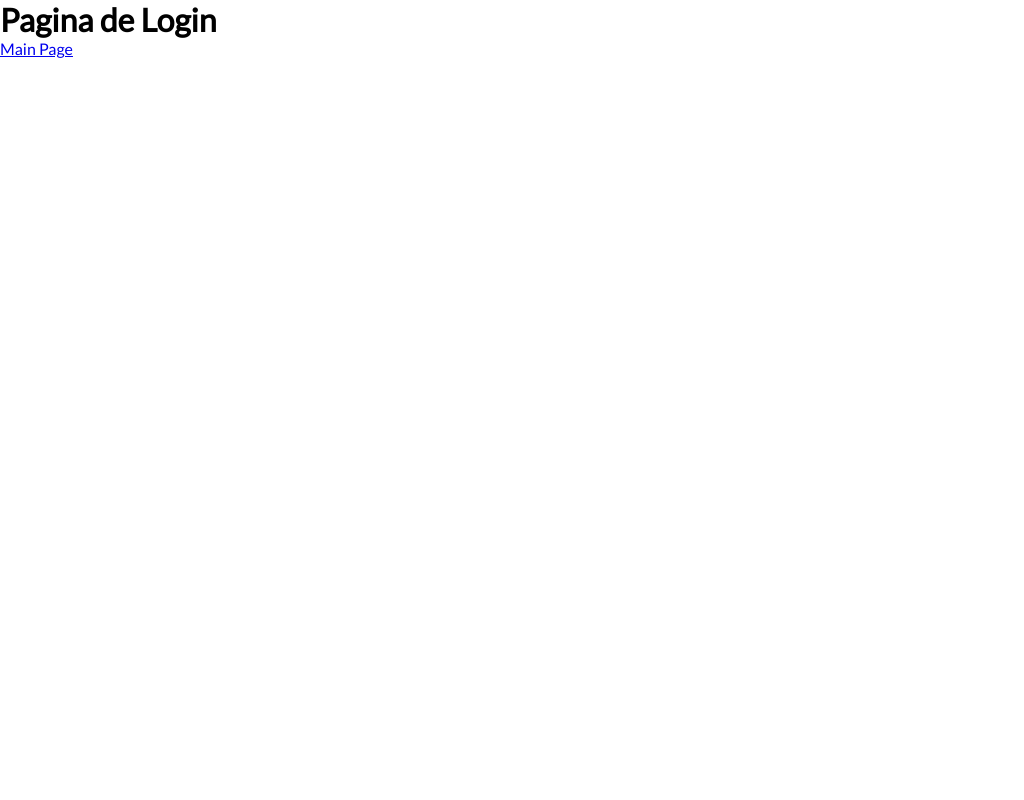
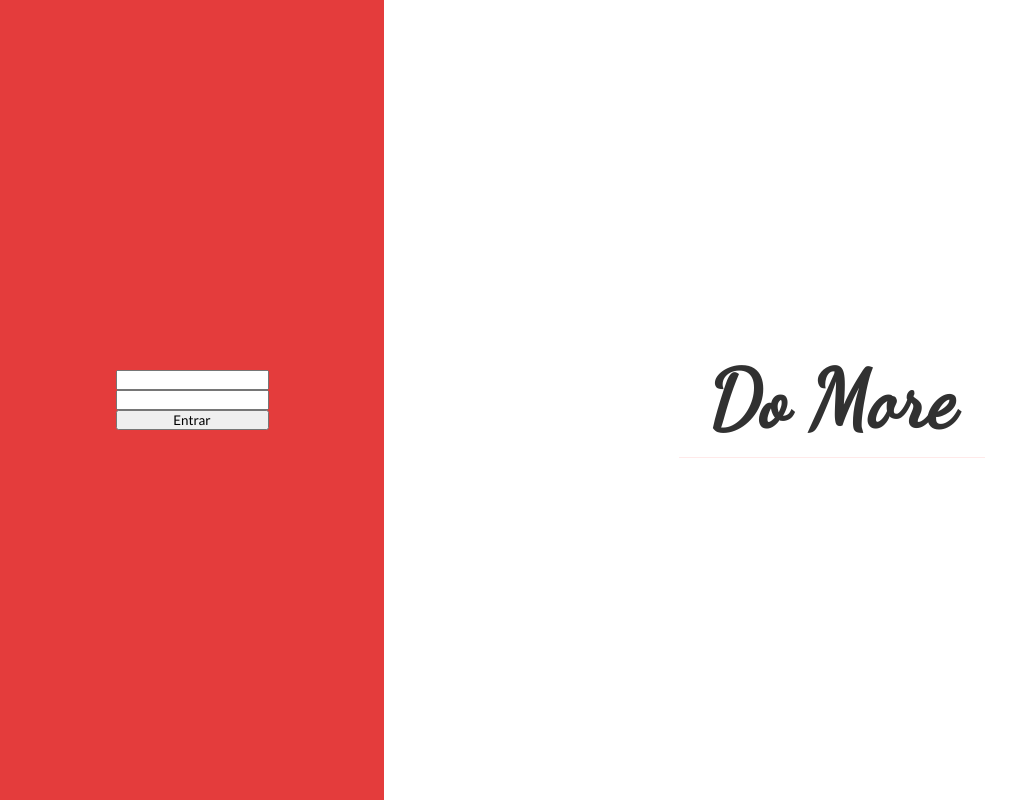
Before and after one commit to dcmunhoz/do-more-todo-app, a React (Create React App) app in the folder client/web/: page / in a window 1280 px wide. Shown: the whole page, without its empty margins (0-1024 px from the left). Built offline with nearby package versions, Linux system fonts and the light colour scheme.

Commit message:
Start login page design

```diff
--- a/client/web/src/App.js
+++ b/client/web/src/App.js
@@ -2,18 +2,20 @@ import React from 'react';
 import { BrowserRouter, Switch, Route } from 'react-router-dom';
 
 
-import Login from './pages/Login';
-import Main from './pages/Main';
+import Login from './Pages/Login/';
+import Main from './Pages/Main/';
 
 import './style.css';
 
 export default function App() {
     return(
+        <div id="container">
             <BrowserRouter>
                 <Switch>
                     <Route path="/" exact={true} component={Login} />
                     <Route path="/main" component={Main} />
                 </Switch>
             </BrowserRouter>
+        </div>
     );
 }
--- /dev/null
+++ b/client/web/src/Components/Form/index.js
@@ -0,0 +1,13 @@
+import React from 'react';
+
+import './style.css';
+
+const Form = (props) => {
+    return(
+        <form action={props.action} className={props.className}>
+            {props.children}
+        </form>
+    )
+}
+
+export default Form;
--- /dev/null
+++ b/client/web/src/Components/Form/style.css
@@ -0,0 +1,6 @@
+form{
+    display: flex;
+    flex-direction: column;
+    box-sizing: border-box;
+    padding: 10px;
+}
--- a/client/web/src/pages/Login/index.js
+++ b/client/web/src/pages/Login/index.js
@@ -1,15 +1,28 @@
 import React from 'react';
 import { Link } from 'react-router-dom';
 
+import Form from './../../Components/Form';
 
+import './styles.css';
 
 export default function Login(){
 
     return (
-        <>
-            <h1>Pagina de Login</h1>
-            <Link to="/main"> Main Page </Link>
-        </>
+        <div class="login-container">
+            <div class="login-box">
+
+                <Form>
+                    <input type="text"/>
+                    <input type="text"/>
+
+                    <button>Entrar</button>
+                </Form>
+
+            </div>
+            <div class="welcome-box">
+                <span>Do More</span>
+            </div>
+        </div>
     )
 
 }
--- a/client/web/src/pages/Login/styles.css
+++ b/client/web/src/pages/Login/styles.css
@@ -0,0 +1,34 @@
+.login-container{
+    display: flex;
+    flex-grow: 1;
+    height: 100vh;
+    width: 100vw;
+    /* background-color: red; */
+}
+
+.login-container div{
+    display: flex;
+    flex-direction: row;
+    align-items: center;
+    justify-content: center;
+}
+
+.login-box{
+    display: flex;
+    background-color: #e43c3c;
+    width: 30%;
+}
+
+.welcome-box{
+    flex-grow: 1;
+}
+
+.welcome-box span{
+    font-family: 'Dancing Script';
+    font-size: 5em;
+    font-weight: bold;
+    color: #313131;
+    box-sizing: border-box;
+    padding: 9px 30px;
+    border-bottom: 1px solid #ffe9e9;
+}
--- a/client/web/src/style.css
+++ b/client/web/src/style.css
@@ -1,4 +1,5 @@
 @import url('https://fonts.googleapis.com/css?family=Lato&display=swap');
+@import url('https://fonts.googleapis.com/css?family=Dancing+Script&display=swap');
 
 * {
     padding: 0px;
@@ -6,3 +7,15 @@
     box-sizing: border-box;;
     font-family: "Lato";
 }
+
+body {
+    display: block;
+    position: relative;
+    width: 100%;
+    height: 100%;
+}
+
+#container {
+    display: block;
+    position: relative;
+}
```
Also changed, not shown: client/web/src/Components/Input/index.js (added), client/web/src/Components/Input/style.css (added), 1 other file (tests, documents, lock files or other folders). Lines whose indentation alone changed are shown as unchanged.
